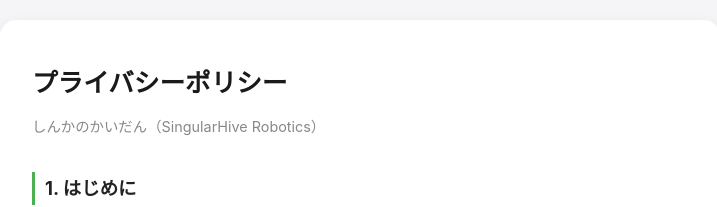
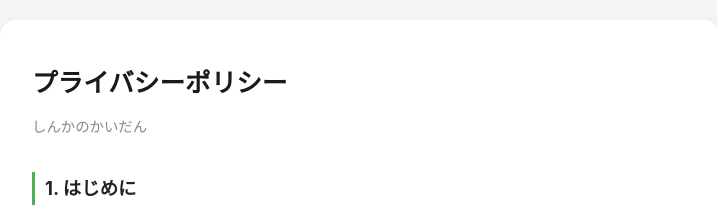
Before and after one commit to ki-84/shinkanokaidan_support, a plain HTML site: page privacy-policy.html in a window 1280 px wide. Shown: the top 207 px of the page, without its empty margins (280-997 px from the left). Drawn offline with Linux system fonts and the light colour scheme.

```diff
--- a/privacy-policy.html
+++ b/privacy-policy.html
@@ -57,7 +57,7 @@
 <body>
     <div class="container">
         <h1>プライバシーポリシー</h1>
-        <p class="app-name">しんかのかいだん（SingularHive Robotics）</p>
+        <p class="app-name">しんかのかいだん</p>
 
         <h2>1. はじめに</h2>
         <p>SingularHive Robotics（以下「当社」）は、iOSアプリ「しんかのかいだん」（以下「本アプリ」）におけるユーザーのプライバシーを尊重し、個人情報の保護に努めます。本プライバシーポリシーは、本アプリが収集する情報とその利用方法について説明します。</p>
@@ -98,7 +98,6 @@
 
         <h2>9. お問い合わせ</h2>
         <p>本プライバシーポリシーに関するご質問やお問い合わせは、以下までご連絡ください：</p>
-        <p>SingularHive Robotics<br>
         <a href="https://docs.google.com/forms/d/e/1FAIpQLSdSb8z5Do1-Odoaw-o_X1fobRDdB0yte8naC5Hsc4-I9QVkJA/viewform?usp=header" target="_blank" rel="noopener">お問い合わせフォーム</a></p>
 
         <p class="updated">最終更新日: 2026年2月14日</p>
```
